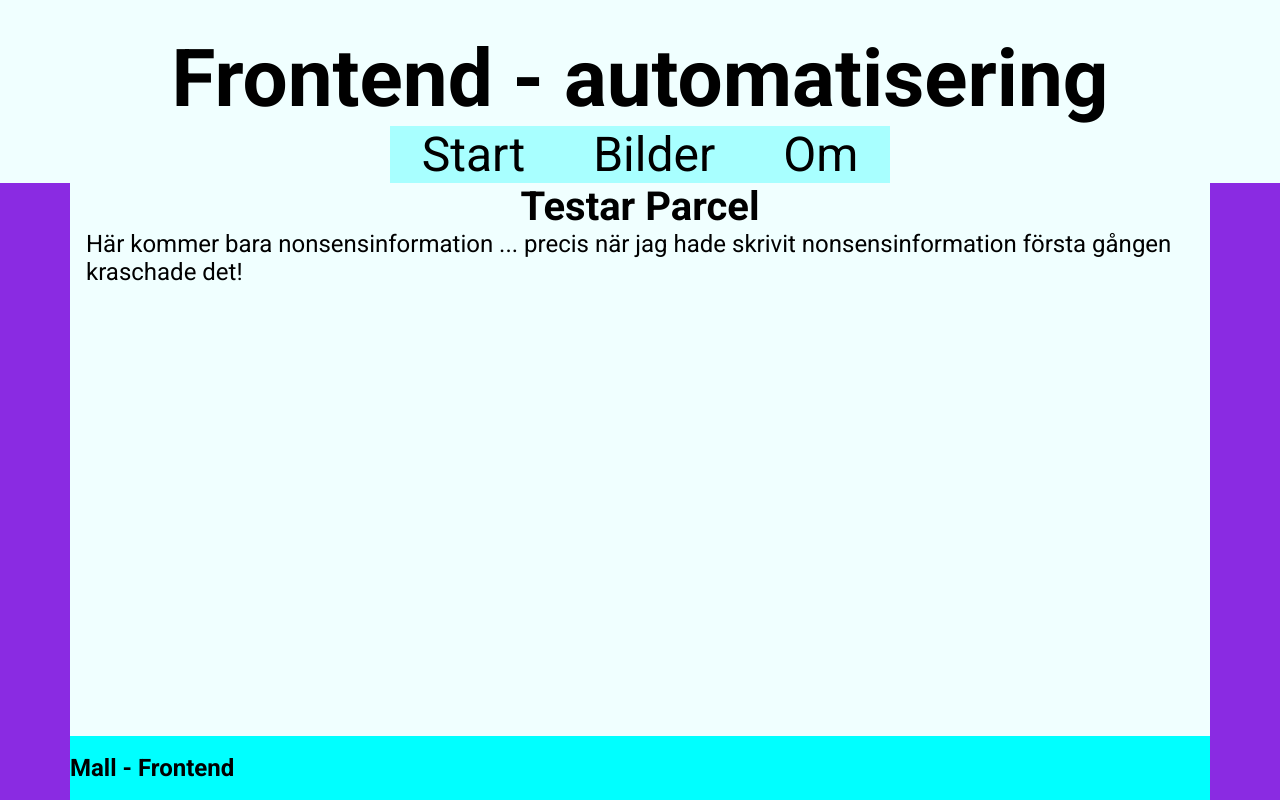
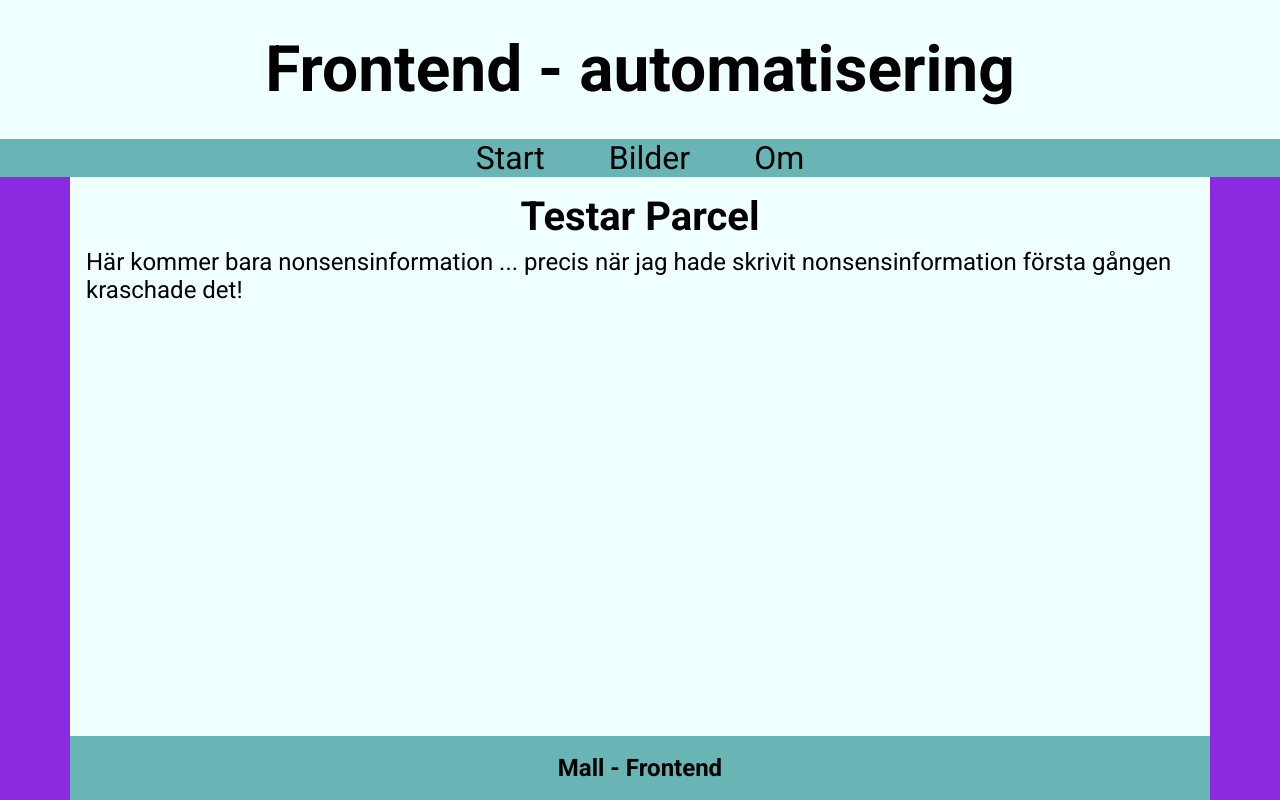
Before and after one commit to Bakko50B/Uppgift_1, a website built with Parcel: page src/index.html in a window 1280 px wide. Built offline with nearby package versions, Linux system fonts and the light colour scheme.

```diff
--- a/package.json
+++ b/package.json
@@ -12,5 +12,6 @@
   "devDependencies": {
     "parcel": "^2.13.3",
     "sharp": "^0.33.5"
-  }
+  },
+    "browserslist": "> 1%, last 2 versions, not dead"
 }
--- a/src/css/style.css
+++ b/src/css/style.css
@@ -3,7 +3,18 @@
 * {
     margin: 0;
     padding: 0;
+    box-sizing: border-box;
+
 }
+
+html,
+body {
+    height: 100%;
+    margin: 0;
+    display: flex;
+    flex-direction: column;
+}
+
 
 body {
     font-family: "Roboto", serif;
@@ -15,49 +26,54 @@
 header {
     display: flex;
     flex-direction: column;
-    max-width: 100%;
+    width: 100%;
     background-color: azure;
     height: fit-content;
 }
 
 header h1 {
     text-align: center;
-    margin-top: 2rem;
-    font-size: 5rem;
+    margin: 2rem 0 2rem;
+    font-size: 4rem;
 }
 
 header ul {
-    background-color: rgba(0, 255, 255, 0.301);
+    background-color: rgb(105, 180, 180);
     padding: 0;
+    margin: 0;
+    display: flex;
+    flex-direction: row;
+    justify-content: center;
+    align-items: center;
     list-style-type: none;
-    margin: auto auto 0 auto;
+    /* margin: auto auto 0 auto; */
 }
 
 header ul li:hover {
-    background-color: rgba(0, 255, 255, 0.813);
+    background-color: rgb(128, 202, 202);
 }
 
 header ul li {
-    display: inline-block;
-
+    margin: 0;
+    /* display: inline-block; */
 }
 
 ul li a {
-    font-size: 3rem;
+    font-size: 2rem;
     text-decoration: none;
     color: black;
     padding: 0 2rem;
 }
 
 main {
-    flex-grow: 1;
+    flex: 1;
+    width: 100%;
     max-width: 1140px;
     margin: 0 auto;
     background-color: azure;
     height: fit-content;
     padding: 0 1rem;
     height: fit-content;
-    box-sizing: border-box;
 }
 
 p {
@@ -67,6 +83,7 @@
 #starttitle {
     text-align: center;
     font-size: 2.5rem;
+    margin: 1rem auto .5rem;
 }
 
 .imageholder {
@@ -78,63 +95,21 @@
     max-width: 100%;
 }
 
-/* Footer*/
+
 footer {
-    background-color: #0ff;
+    background-color: rgb(105, 180, 180);
     flex-direction: row;
     align-items: center;
-    /* vertical-align: middle; */
-    max-width: 1140px;
-    height: 4em;
-    margin: 0 auto;
-    display: flex;
-    position: fixed;
-    left: 50%;
-    bottom: 0;
-    transform: translateX(-50%);
-}
-
-html, body {
-    height: 100%;
-    margin: 0;
-    display: flex;
-    flex-direction: column;
-}
-
-body {
-    display: flex;
-    flex-direction: column;
-    justify-content: space-between;
-}
-
-main {
-    flex: 1;
-}
-
-footer {
-    background-color: #0ff;
-    flex-direction: row;
-    align-items: center;
-    vertical-align: middle;
+    justify-content: center;
     width: 100%;
     max-width: 1140px;
     height: 4em;
     margin: 0 auto;
     display: flex;
-    box-sizing: border-box;
+    padding: 2rem 1rem;
+
 }
 
-/*
-footer {
-    background-color: #0ff;
-    flex-direction: row;
-    align-items: center;
-    vertical-align: middle;
-    max-width: 1140px;
-    height: 4em;
-    margin: 0 auto;
-    display: flex;
-} */
 
 
 @media screen and (max-width: 600px) {
```
Also changed, not shown: sharp.config.json (added, +13 -0 lines), src/about.html (added, +11 -0 lines), src/pictures.html (+2 -0 lines), 1 other file.
